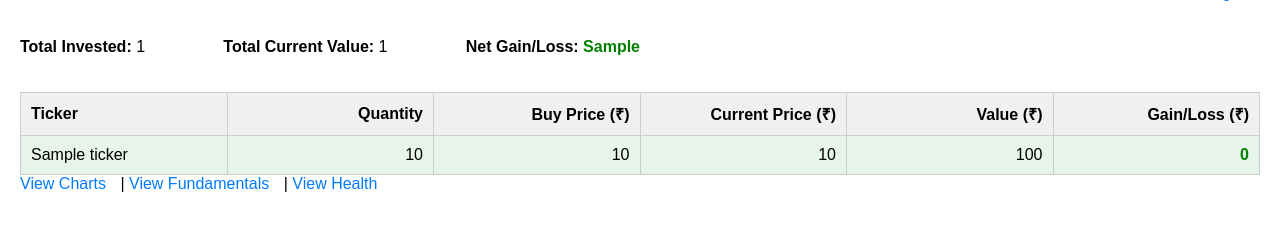
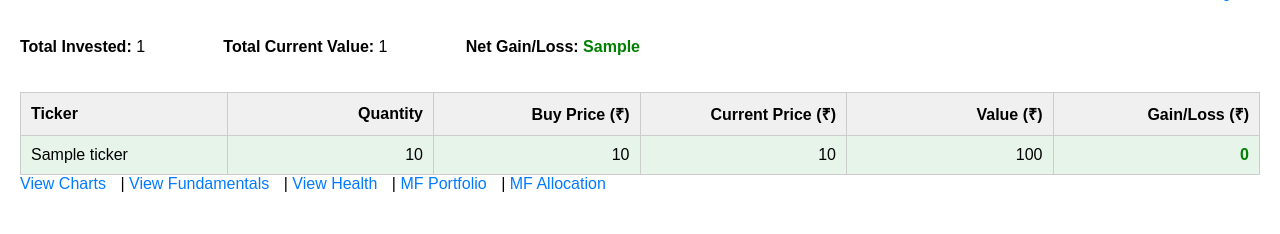
Before and after one commit to kasmariya/PortfolioTracker, a Flask app: template templates/portfolio.html in a window 1280 px wide. Shown: the part 66-300 px from the top of the page. Run offline with Flask 3, Linux system fonts and the light colour scheme; the template is opened without the code that fills it: most values are stand-ins (such as "Sample title", 1, 10 or a date in 2020).

Commit message:
Update portfolio.html

```diff
--- a/templates/portfolio.html
+++ b/templates/portfolio.html
@@ -165,7 +165,9 @@
 
     <a href="{{ url_for('charts_view') }}">View Charts</a> |
     <a href="{{ url_for('fundamentals_view') }}">View Fundamentals</a> |
-    <a href="{{ url_for('health_view') }}">View Health</a>
+    <a href="{{ url_for('health_view') }}">View Health</a> |
+    <a href="{{ url_for('mf_portfolio_view') }}">MF Portfolio</a> |
+    <a href="{{ url_for('mf_chart_view') }}">MF Allocation</a>
 </body>
 
 </html>
```
